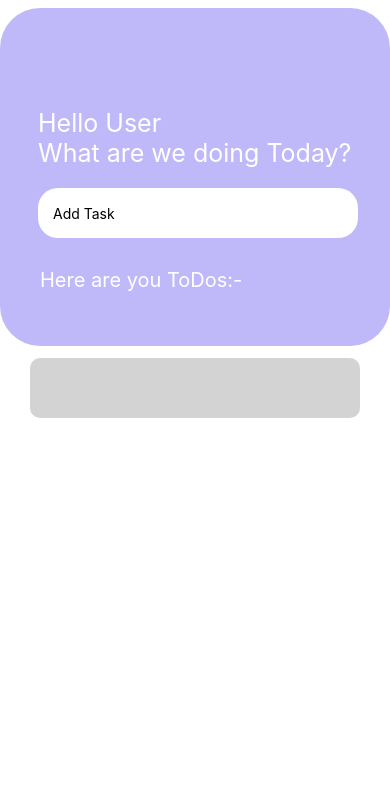
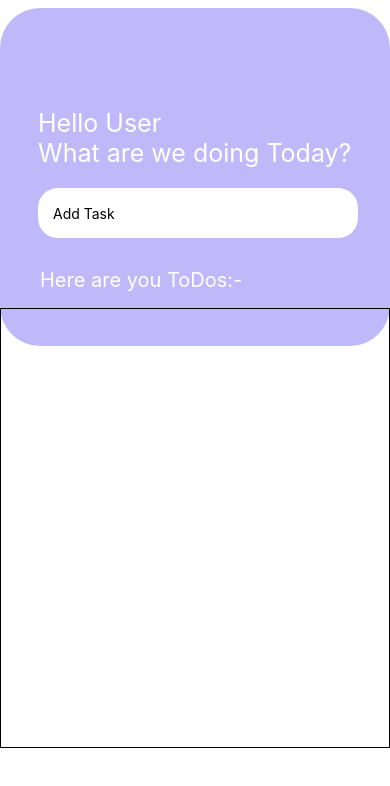
Before and after one commit to RohithNair27/RN_TodoList, a React Native app: screen / in a window 390 px wide. Shown: the top 786 px of the page. Built offline with nearby package versions, Linux system fonts and the light colour scheme.

Commit message:
The tasks getting added to the screen

```diff
--- a/src/components/AddBar.js
+++ b/src/components/AddBar.js
@@ -1,7 +1,7 @@
 import React from "react";
 import { View, Text, StyleSheet, TextInput } from "react-native";
 
-function AddBar({ handleChange }) {
+function AddBar({ handleChange, handleSubmit, value }) {
   return (
     <View>
       <Text style={styles.intro}>{`Hello User
@@ -9,7 +9,9 @@ What are we doing Today?`}</Text>
       <TextInput
         style={styles.add_view}
         placeholder="Add Task"
+        value={value}
         onChange={handleChange}
+        onEndEditing={handleSubmit}
       ></TextInput>
       <Text style={styles.todo_text}>Here are you ToDos:-</Text>
     </View>
--- a/src/components/ToDo.js
+++ b/src/components/ToDo.js
@@ -1,20 +1,28 @@
 import React from "react";
-import { View, Text, StyleSheet } from "react-native";
+import { View, Text, StyleSheet, ScrollView } from "react-native";
 
-function ToDo({ value }) {
+function ToDo({ todo }) {
   return (
-    <View style={styles.Todo_View}>
-      <Text></Text>
+    <View style={styles.view_todo}>
+      {todo.map((Element, key) => {
+        return <Text style={styles.Todo_View}>{Element}</Text>;
+      })}
     </View>
   );
 }
 
 const styles = StyleSheet.create({
+  view_todo: {
+    borderWidth: 1,
+    height: 440,
+    position: "relative",
+    top: 250,
+  },
+
   Todo_View: {
+    borderWidth: 1,
     padding: 20,
     position: "relative",
-    top: 300,
-    left: 30,
     width: 330,
     height: 60,
     backgroundColor: "lightgray",
--- a/src/screens/HomeScreen.js
+++ b/src/screens/HomeScreen.js
@@ -6,17 +6,27 @@ import ToDo from "../components/ToDo";
 
 function HomeScreen() {
   const [value, setValue] = useState("");
+  const [todo, setTodo] = useState([]);
 
   const handleChange = (event) => {
-    setValue(event.target.Text);
+    setValue(event.nativeEvent.text);
+  };
+
+  const handleSubmit = () => {
+    setTodo([value, ...todo]);
+    console.log(todo);
+    setValue("");
   };
 
   return (
     <View>
       <View style={styles.homePage}>
-        <AddBar handleChange={handleChange} />
-        {console.log(value)}
-        <ToDo />
+        <AddBar
+          handleChange={handleChange}
+          handleSubmit={handleSubmit}
+          value={value}
+        />
+        <ToDo todo={todo} />
       </View>
       <View></View>
     </View>
```
